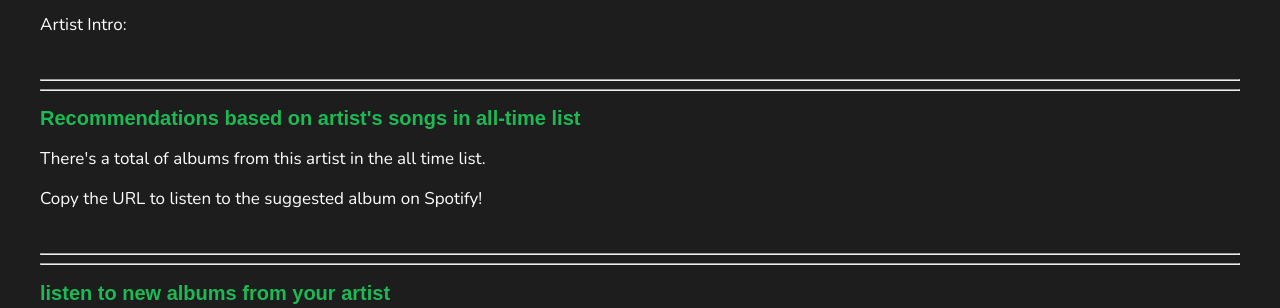
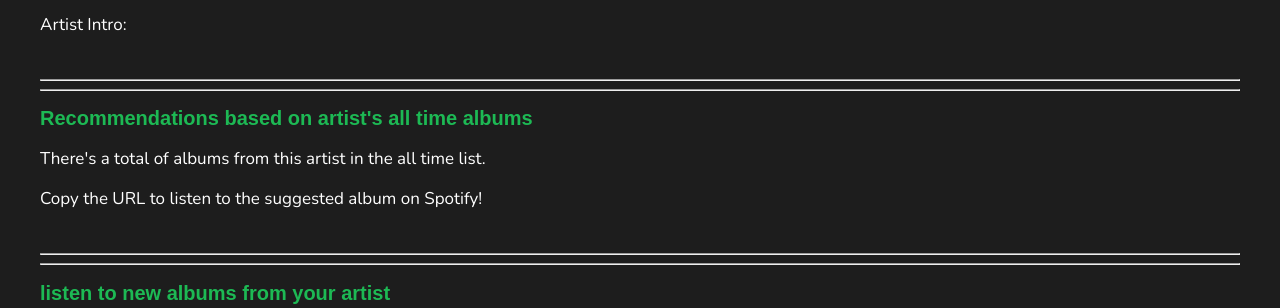
Before and after one commit to MarkPhamm/spotify_app, a Flask app: template spotify_app/templates/index.html in a window 1280 px wide. Shown: the part 1827-2135 px from the top of the page. Run offline with Flask 3, Linux system fonts and the light colour scheme; the template is opened without the code that fills it, so the values that code supplies are empty; parts of the project's set-up code (start-up, migrations or seed data) failed here and were passed over; some web fonts are replaced.

Commit message:
change heading

```diff
--- a/spotify_app/templates/index.html
+++ b/spotify_app/templates/index.html
@@ -68,7 +68,7 @@
    <hr>
    <hr>
 
-  <h2>Recommendations based on artist's songs in all-time list</h2>
+  <h2>Recommendations based on artist's all time albums</h2>
   <p>There's a total of {{number_album_in_all_time|safe }} albums from this artist in the all time list.</p>
   <p>Copy the URL to listen to the suggested album on Spotify!</p>
    <div id="album_in_all_time">
```
